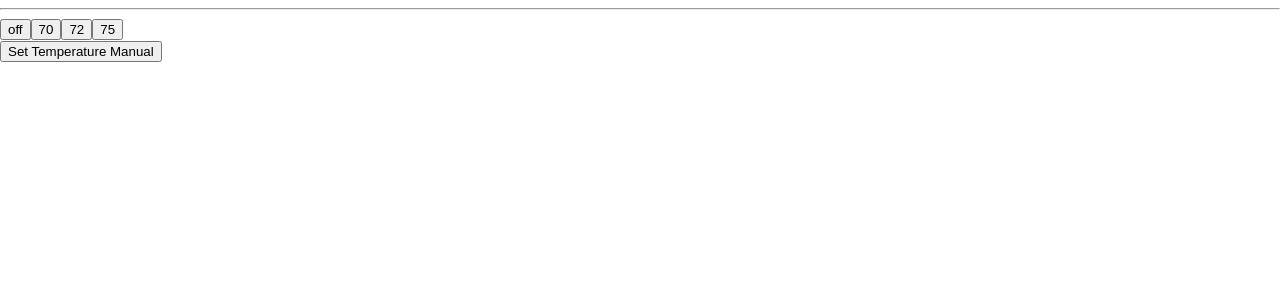
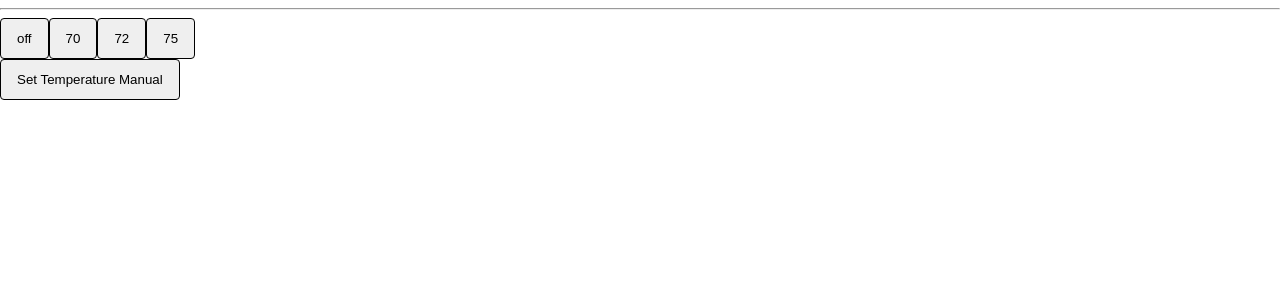
Before and after one commit to nodu/thermostat, a React (Create React App) app in the folder ui/: page / in a window 1280 px wide. Shown: the top 300 px of the page. Built offline with nearby package versions, Linux system fonts and the light colour scheme; no server answers.

Commit message:
Add big buttons

```diff
--- a/ui/src/App.js
+++ b/ui/src/App.js
@@ -87,12 +87,12 @@ function App() {
   return (
     <div>
       <hr />
-      <button value={0} onClick={setSetNewTemp}>off</button>
-      <button value={70} onClick={setSetNewTemp}>70</button>
-      <button value={72} onClick={setSetNewTemp}>72</button>
-      <button value={75} onClick={setSetNewTemp}>75</button>
+      <button className="button" value={0} onClick={setSetNewTemp}>off</button>
+      <button className="button" value={70} onClick={setSetNewTemp}>70</button>
+      <button className="button" value={72} onClick={setSetNewTemp}>72</button>
+      <button className="button" value={75} onClick={setSetNewTemp}>75</button>
       <br />
-      <button onClick={handleSetTemperatureManual}>Set Temperature Manual</button>
+      <button className="button" onClick={handleSetTemperatureManual}>Set Temperature Manual</button>
 
     </div>
   );
--- a/ui/src/index.css
+++ b/ui/src/index.css
@@ -11,3 +11,37 @@ code {
   font-family: source-code-pro, Menlo, Monaco, Consolas, 'Courier New',
     monospace;
 }
+
+.button {
+    appearance: auto;
+    text-rendering: auto;
+    display: inline-block;
+    color: buttontext;
+    letter-spacing: normal;
+    word-spacing: normal;
+    line-height: normal;
+    text-transform: none;
+    text-indent: 0px;
+    text-shadow: none;
+    text-align: center;
+    align-items: flex-start;
+    box-sizing: border-box;
+    background-color: buttonface;
+    margin: 0em;
+    border-width: 2px;
+    border-style: outset;
+    border-color: buttonborder;
+    border-image: initial;
+
+    padding: 0.75rem 1rem;
+    cursor: pointer;
+    transition: all .14s ease-out;
+    border: solid 0.0625rem #000;
+    border-radius: 0.25rem;
+    text-decoration: none;
+}
+
+.button:hover:not(:active):not([disabled]):not(button[aria-disabled=true]):not([aria-disabled=true].button) {
+    transform: translate(-0.25rem,-0.25rem);
+    box-shadow: 0.25rem 0.25rem #000;
+}
```
